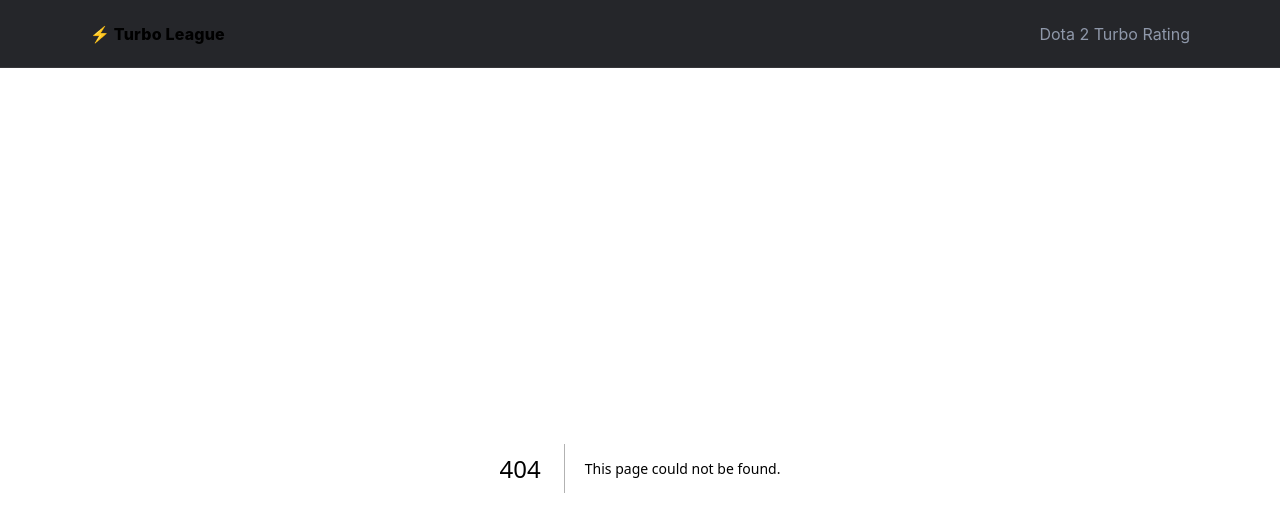
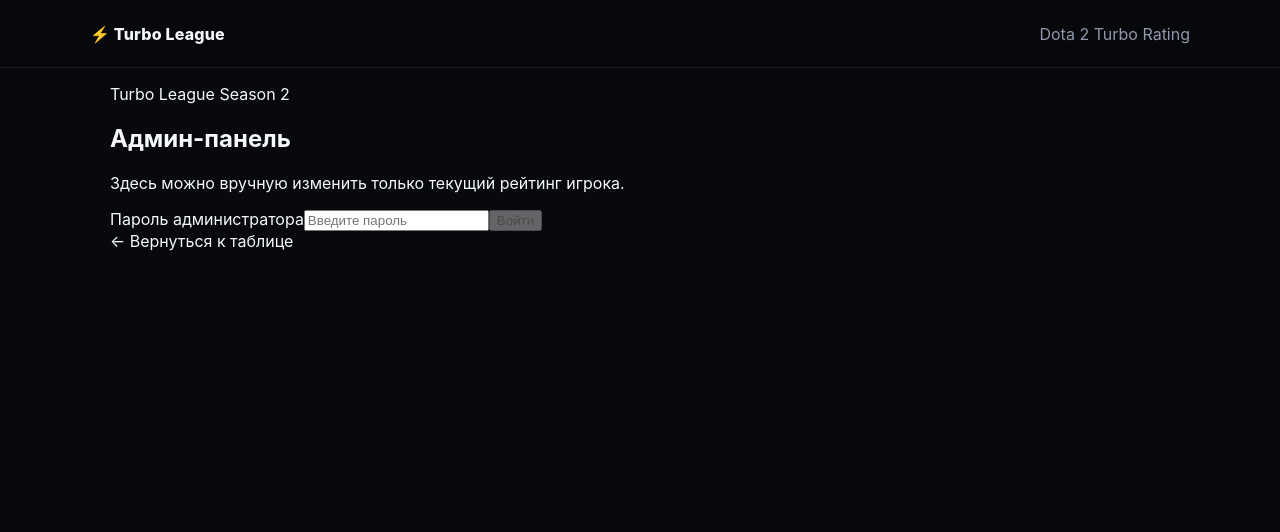
Before and after one commit to Tinturi/turbo-league, a Next.js app: page /admin in a window 1280 px wide. Before the commit this address had no page. Shown: the top 532 px of the page. Built offline with nearby package versions, Linux system fonts and the light colour scheme.

Commit message:
Add simple admin rating page

```diff
--- /dev/null
+++ b/app/admin/page.tsx
@@ -0,0 +1,150 @@
+"use client";
+
+import { FormEvent, useState } from "react";
+
+type Player = {
+  id: number;
+  name: string;
+  account_id: number;
+  rating: number;
+  wins: number;
+  losses: number;
+};
+
+export default function AdminPage() {
+  const [password, setPassword] = useState("");
+  const [players, setPlayers] = useState<Player[]>([]);
+  const [ratings, setRatings] = useState<Record<number, string>>({});
+  const [message, setMessage] = useState("");
+  const [loading, setLoading] = useState(false);
+
+  async function login(event: FormEvent) {
+    event.preventDefault();
+    setLoading(true);
+    setMessage("");
+
+    const response = await fetch("/api/admin", {
+      method: "POST",
+      headers: { "content-type": "application/json" },
+      body: JSON.stringify({ password, action: "list" }),
+    });
+
+    const result = await response.json();
+    setLoading(false);
+
+    if (!response.ok || !result.ok) {
+      setPlayers([]);
+      setMessage(result.error ?? "Не удалось войти");
+      return;
+    }
+
+    const loadedPlayers = result.players as Player[];
+    setPlayers(loadedPlayers);
+    setRatings(
+      Object.fromEntries(loadedPlayers.map((player) => [player.id, String(player.rating)])),
+    );
+    setMessage("Доступ разрешён");
+  }
+
+  async function saveRating(player: Player) {
+    const rating = Number(ratings[player.id]);
+
+    if (!Number.isInteger(rating)) {
+      setMessage("Рейтинг должен быть целым числом");
+      return;
+    }
+
+    setLoading(true);
+    setMessage("");
+
+    const response = await fetch("/api/admin", {
+      method: "POST",
+      headers: { "content-type": "application/json" },
+      body: JSON.stringify({
+        password,
+        action: "update",
+        playerId: player.id,
+        rating,
+      }),
+    });
+
+    const result = await response.json();
+    setLoading(false);
+
+    if (!response.ok || !result.ok) {
+      setMessage(result.error ?? "Не удалось изменить рейтинг");
+      return;
+    }
+
+    setPlayers((current) =>
+      current.map((item) =>
+        item.id === player.id ? { ...item, rating: result.player.rating } : item,
+      ),
+    );
+    setMessage(`${player.name}: рейтинг изменён на ${result.player.rating}`);
+  }
+
+  return (
+    <main className="admin-page">
+      <section className="admin-panel">
+        <div className="admin-heading">
+          <p className="admin-kicker">Turbo League Season 2</p>
+          <h1>Админ-панель</h1>
+          <p>Здесь можно вручную изменить только текущий рейтинг игрока.</p>
+        </div>
+
+        {players.length === 0 ? (
+          <form className="admin-login" onSubmit={login}>
+            <label htmlFor="admin-password">Пароль администратора</label>
+            <input
+              id="admin-password"
+              type="password"
+              value={password}
+              onChange={(event) => setPassword(event.target.value)}
+              autoComplete="current-password"
+              placeholder="Введите пароль"
+            />
+            <button type="submit" disabled={loading || !password}>
+              {loading ? "Проверяю..." : "Войти"}
+            </button>
+          </form>
+        ) : (
+          <div className="admin-player-list">
+            {players.map((player) => (
+              <div className="admin-player-row" key={player.id}>
+                <div className="admin-player-info">
+                  <strong>{player.name}</strong>
+                  <span>
+                    Сейчас: {player.rating} · {player.wins}W / {player.losses}L
+                  </span>
+                </div>
+                <input
+                  aria-label={`Рейтинг ${player.name}`}
+                  type="number"
+                  step="1"
+                  value={ratings[player.id] ?? ""}
+                  onChange={(event) =>
+                    setRatings((current) => ({
+                      ...current,
+                      [player.id]: event.target.value,
+                    }))
+                  }
+                />
+                <button
+                  type="button"
+                  disabled={loading}
+                  onClick={() => saveRating(player)}
+                >
+                  Сохранить
+                </button>
+              </div>
+            ))}
+          </div>
+        )}
+
+        {message ? <p className="admin-message">{message}</p> : null}
+        <a className="admin-back" href="/">← Вернуться к таблице</a>
+      </section>
+    </main>
+  );
+}
```
